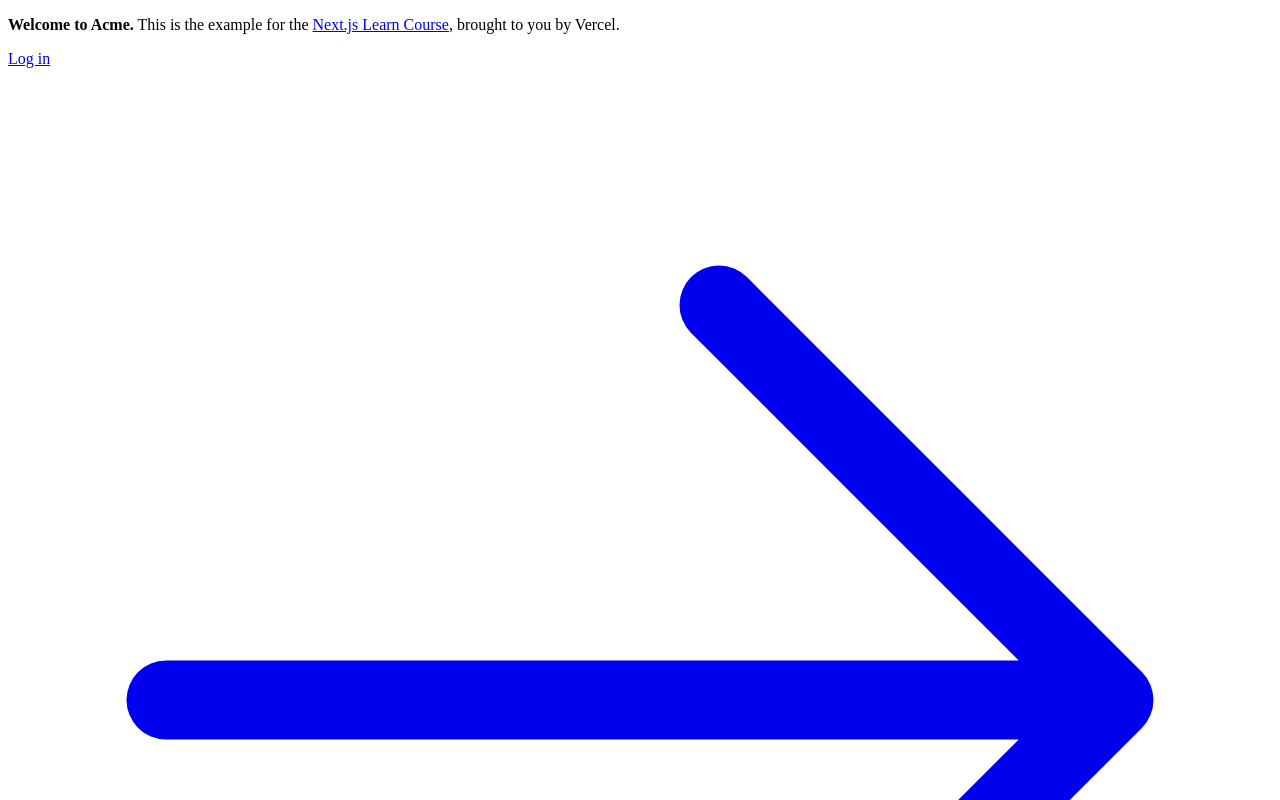
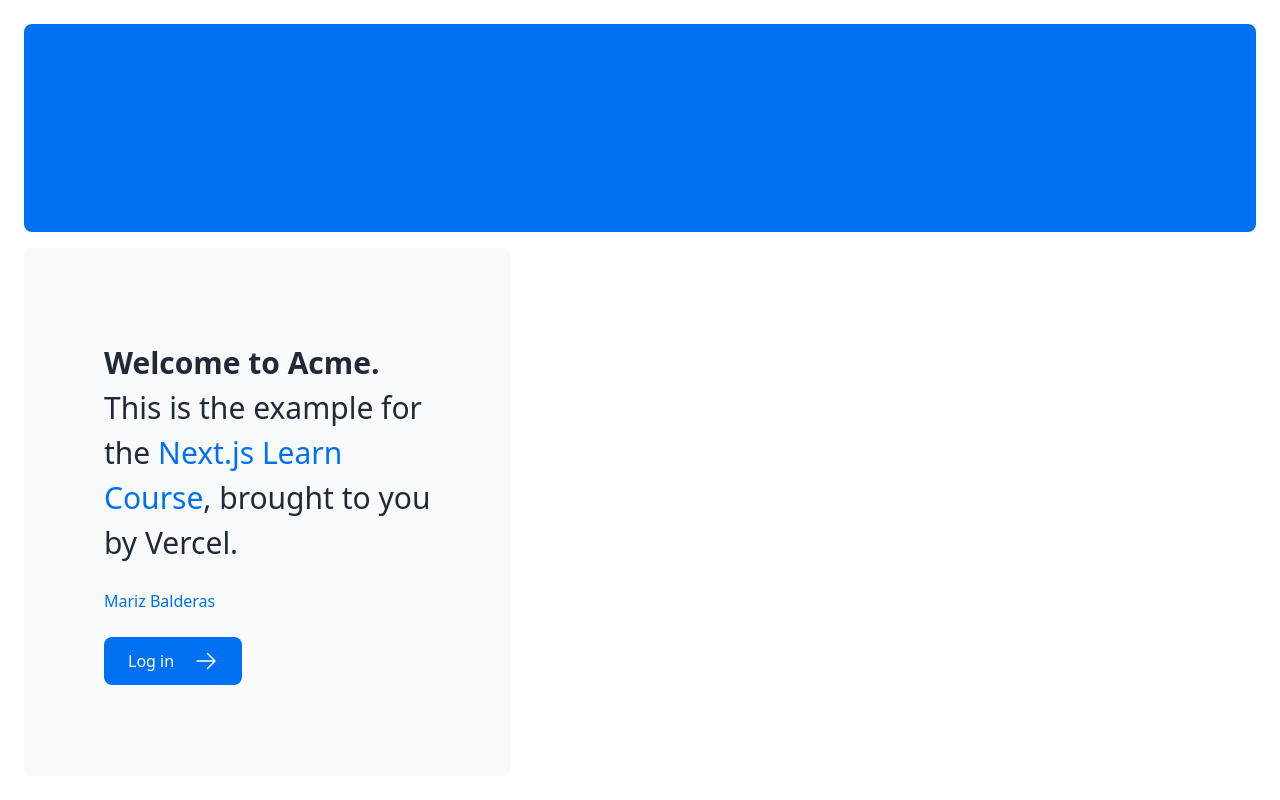
Before and after one commit to marizBalderas/nextjs-dashboard, a Next.js app: page / in a window 1280 px wide. Shown: the top 800 px of the page. Built offline with nearby package versions, Linux system fonts and the light colour scheme.

Commit message:
Update layout.tsx
- added global.css

```diff
--- a/app/layout.tsx
+++ b/app/layout.tsx
@@ -1,3 +1,5 @@
+import '@/app/ui/global.css';
+
 export default function RootLayout({
   children,
 }: {
--- a/app/page.tsx
+++ b/app/page.tsx
@@ -17,6 +17,7 @@
             </a>
             , brought to you by Vercel.
           </p>
+          <h1 className="text-blue-500">Mariz Balderas</h1>
           <Link
             href="/login"
             className="flex items-center gap-5 self-start rounded-lg bg-blue-500 px-6 py-3 text-sm font-medium text-white transition-colors hover:bg-blue-400 md:text-base"
```
